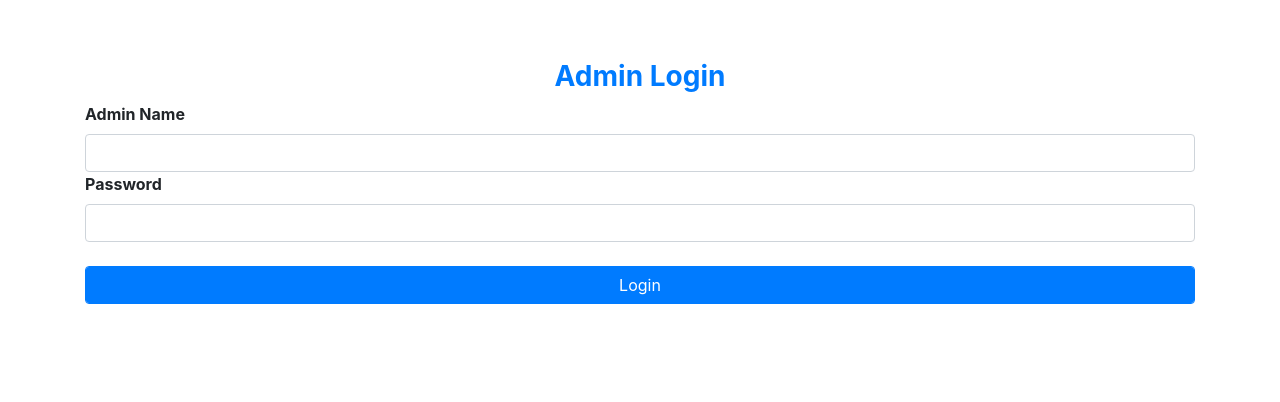
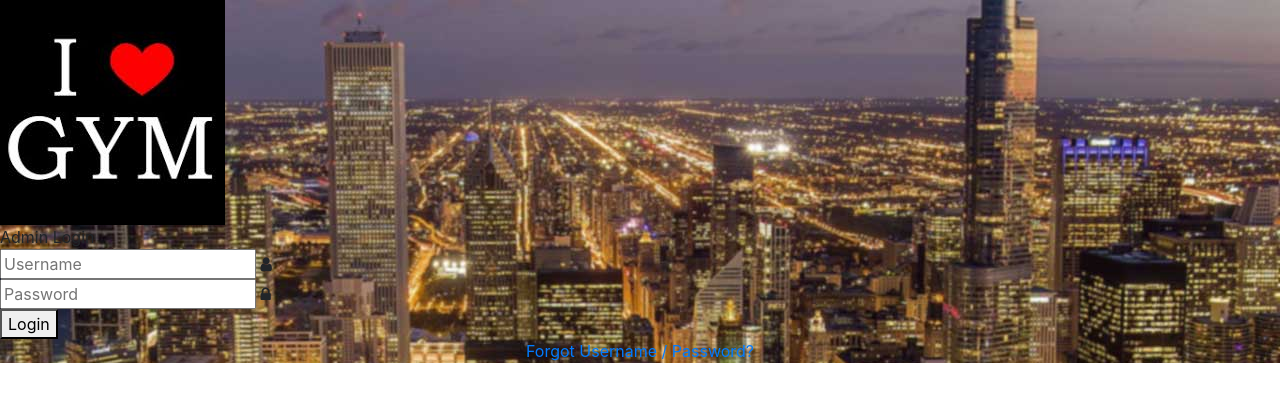
Before and after one commit to Pawan243/Django-Gym-Management, a Django app: template GMS/gym/templates/login.html in a window 1280 px wide. Shown: the part 56-458 px from the top of the page. Run offline with Django 3.2, Linux system fonts and the light colour scheme; the template is opened without the code that fills it, so the values that code supplies are empty; some libraries are stand-ins or nearby versions.

Commit message:
modified login.html

```diff
--- a/GMS/gym/templates/login.html
+++ b/GMS/gym/templates/login.html
@@ -1,5 +1,6 @@
 {% extends 'navigation.html' %}
 {% block body %}
+{% load static %}
 {% ifequal error "no" %}
 <script>
     alert('Logged In Successfully');
@@ -11,7 +12,7 @@
     alert('Invalid Login Credentials, Try Again');
 </script>
 {% endifequal %}
-<div class="container" style="margin-top: 60px;">
+<!-- <div class="container" style="margin-top: 60px;">
     <h3 class="text-center text-primary font-weight-bold">Admin Login</h3>
     <form action="" method="post">
         {% csrf_token %}
@@ -22,7 +23,50 @@
         <br>
         <input type="submit" value="Login" class="form-control btn btn-primary">
     </form>
+</div> -->
+<div class="limiter">
+    <div class="container-login100" style="background-image: url('images/img-01.jpg');">
+        <div class="wrap-login100 p-t-30 ">
+            <form class="login100-form validate-form pt-0" action="" method="post">
+                {% csrf_token %}
+                <div class="login100-form-avatar">
+                    <img src="{% static 'images/gym-avatar.jpg' %}" alt="AVATAR">
+                </div>
+
+                <span class="login100-form-title p-t-20 p-b-45">
+                    Admin Login
+                </span>
+
+                <div class="wrap-input100 validate-input m-b-10" data-validate = "Username is required">
+                    <input class="input100" type="text" name="uname" placeholder="Username">
+                    <span class="focus-input100"></span>
+                    <span class="symbol-input100">
+                        <i class="fa fa-user"></i>
+                    </span>
+                </div>
+
+                <div class="wrap-input100 validate-input m-b-10" data-validate = "Password is required">
+                    <input class="input100" type="password" name="pwd" placeholder="Password">
+                    <span class="focus-input100"></span>
+                    <span class="symbol-input100">
+                        <i class="fa fa-lock"></i>
+                    </span>
+                </div>
+
+                <div class="container-login100-form-btn p-t-10">
+                    <button class="login100-form-btn">
+                        Login
+                    </button>
+                </div>
+
+                <div class="text-center w-full p-t-25 p-b-230">
+                    <a href="#" class="txt1">
+                        Forgot Username / Password?
+                    </a>
+                </div>
+            </form>
+        </div>
+    </div>
 </div>
 
-
 {% endblock%}
```
